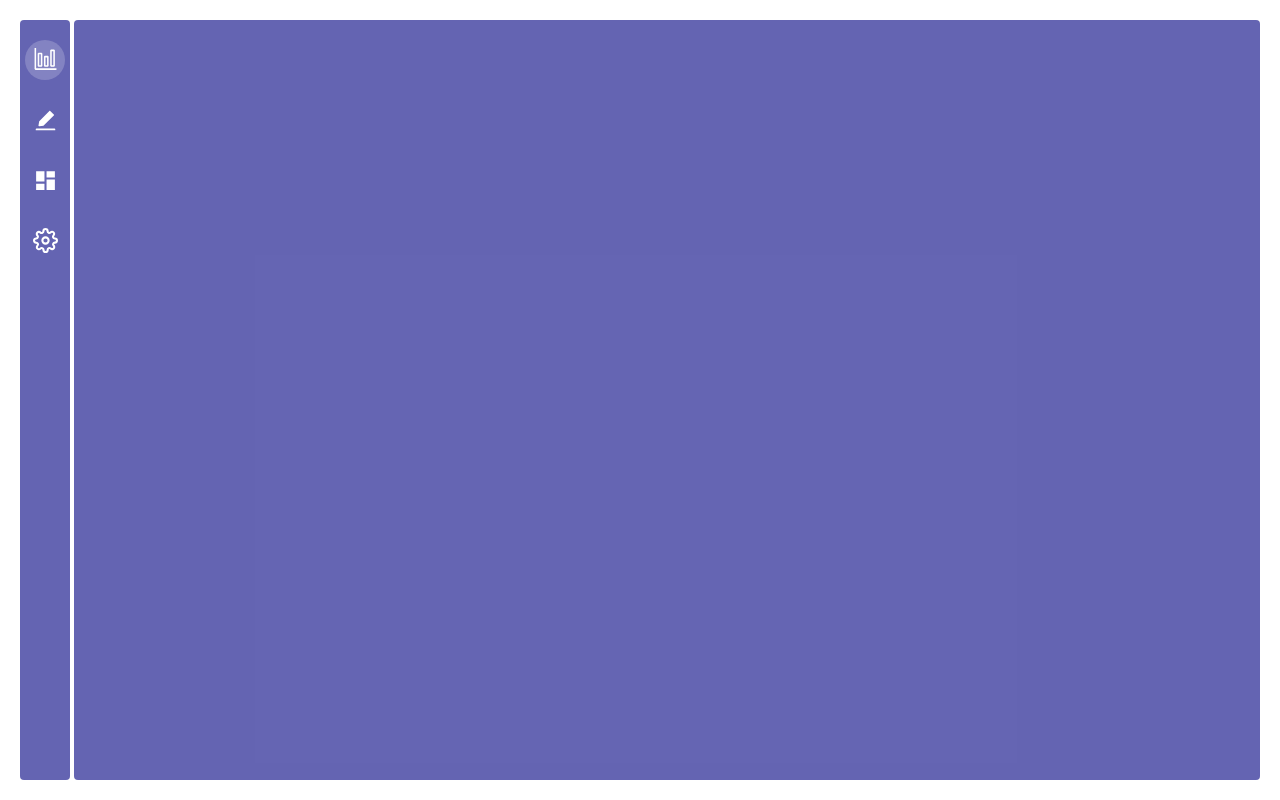
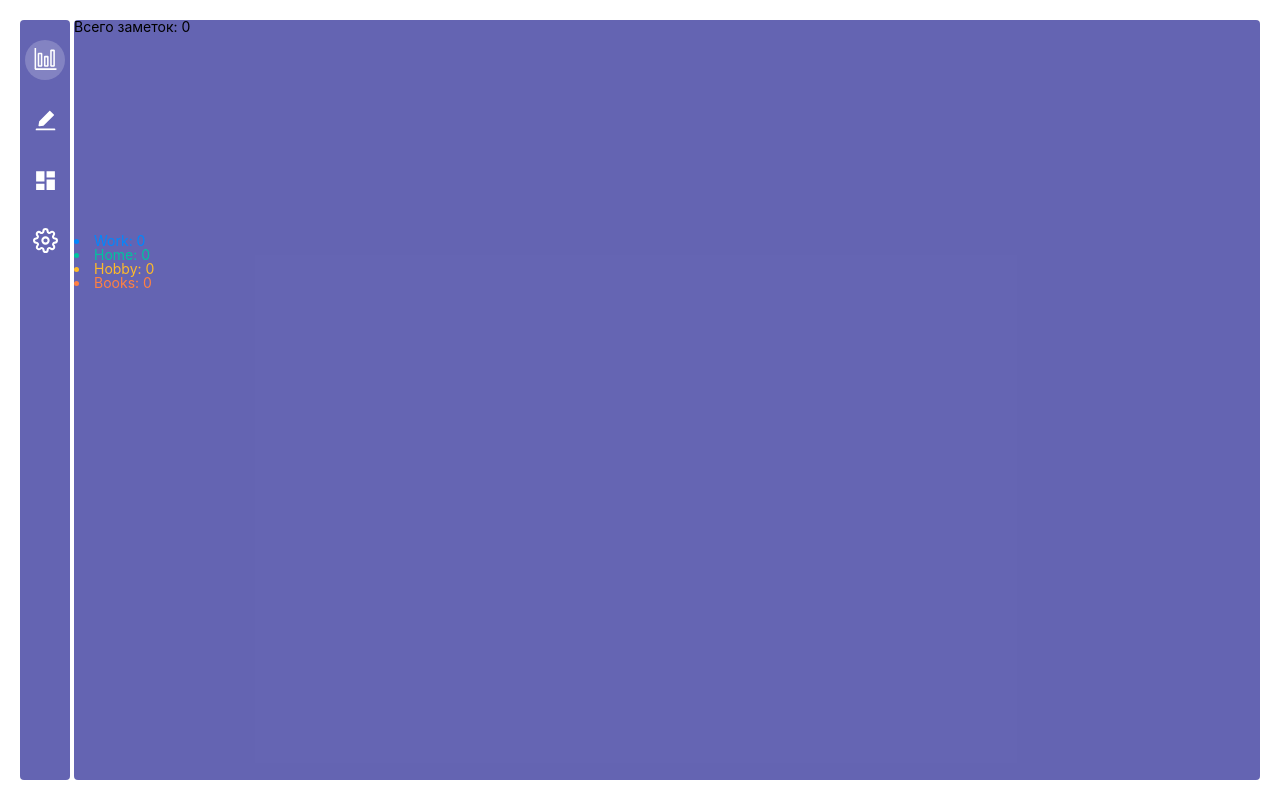
Before and after one commit to Djuslun/notes, a React (Create React App) app: page / in a window 1280 px wide. Built offline with nearby package versions, Linux system fonts and the light colour scheme.

Commit message:
add pie chart on dashboard page

```diff
--- a/package.json
+++ b/package.json
@@ -21,6 +21,7 @@
     "react-router-dom": "^6.11.2",
     "react-scripts": "5.0.1",
     "react-select": "^5.7.2",
+    "recharts": "^2.6.2",
     "redux": "^4.2.1",
     "redux-mock-store": "^1.5.4",
     "redux-thunk": "^2.4.2",
--- a/src/pages/dashBoard/DashBoard.jsx
+++ b/src/pages/dashBoard/DashBoard.jsx
@@ -1,10 +1,43 @@
 import { useSelector } from "react-redux"
+import { selectAll } from '../../redux/notes.Slice'
+import { PieChart, Pie, Tooltip, Cell, BarChart, Bar, XAxis, YAxis, CartesianGrid, Legend } from 'recharts';
+import { tagOptions } from "../../redux/notes.Slice";
+import { getLastWeek } from "../../utils/getLastWeek";
 
 const DashBoard = ({ }) => {
+  const notes = useSelector(selectAll)
+  const data = tagOptions.map(tag => {
+    return {
+      name: tag.label,
+      value: notes.filter(item => item.tags.includes(tag.label)).length
+    }
+  })
+
+  const COLORS = ['#0088FE', '#00C49F', '#FFBB28', '#FF8042'];
+
+  const list = data.map((item, index) => {
+    return <li style={{ 'color': `${COLORS[index]}` }}>{`${item.name}: ${item.value}`}</li>
+  })
 
   return (
     <>
-
+      <h1>{`Всего заметок: ${notes.length}`}</h1>
+      <PieChart width={200} height={200}>
+        <Pie
+          dataKey="value"
+          data={data}
+          cx="50%"
+          cy="50%"
+          outerRadius={80}
+          fill="#afafaf"
+          label={''} >
+          {data.map((_, index) => (
+            <Cell key={`cell-${index}`} fill={COLORS[index % COLORS.length]} />
+          ))}
+        </Pie>
+        <Tooltip />
+      </PieChart>
+      {list}
     </>
   )
 }
--- a/src/pages/note/Note.jsx
+++ b/src/pages/note/Note.jsx
@@ -8,7 +8,7 @@ import { useNavigate } from 'react-router'
 
 const Note = ({ }) => {
   const { id: noteId } = useParams()
-  const { title, description, tags } = useSelector(state => selectById(state, noteId)) || {}
+  const { title, description, tags } = useSelector(state => selectById(state, noteId)) || {} // || {} нужен для случаев если useSelector вепнет undefined, т.к. деструктуризация выдаст ошибку
   const dispatch = useDispatch()
   const navigate = useNavigate()
 
@@ -19,6 +19,7 @@ const Note = ({ }) => {
   }, [title, tags])
 
   const handleDelete = useCallback(() => {
+    navigate('/notes')
     dispatch(notesDelete(noteId))
   }, [noteId])
 
--- /dev/null
+++ b/src/utils/getLastWeek.js
@@ -0,0 +1,16 @@
+export const getLastWeek = () => {
+  const result = [];
+  const today = new Date();
+
+  for (let i = 6; i >= 0; i--) {
+    const prevDate = new Date(today);
+    prevDate.setDate(today.getDate() - i);
+    const day = prevDate.getDate().toString().padStart(2, '0');
+    const month = (prevDate.getMonth() + 1).toString().padStart(2, '0'); // +1, потому что getMonth() возвращает месяцы начиная с 0
+    const year = prevDate.getFullYear().toString();
+    const dateString = `${day}.${month}.${year}`;
+    result.push(dateString);
+  }
+
+  return result;
+}
```
Also changed, not shown: 1 other file (tests, documents, lock files or other folders).
